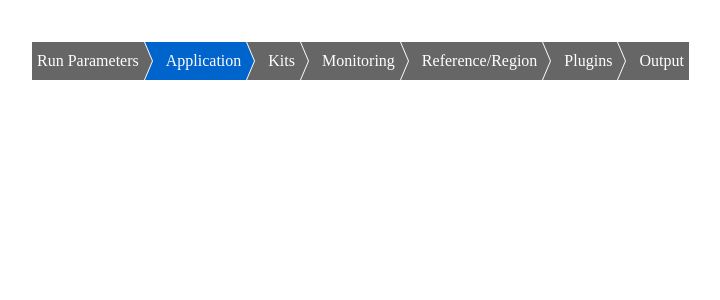
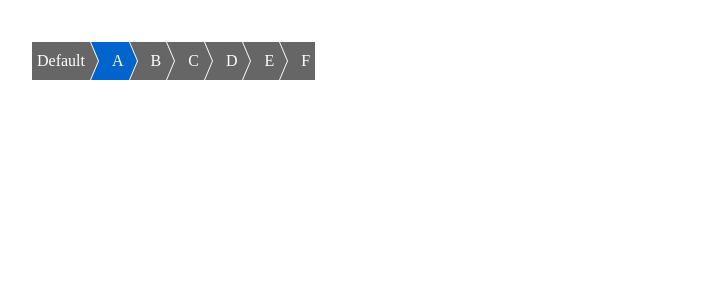
Before and after one commit to centre-for-language-speech-technology/CLST-2020, a Django app: page / in a window 1280 px wide. Shown: the top 300 px of the page, without its empty margins (16-736 px from the left). Run offline with Django 3.2, Linux system fonts and the light colour scheme.

Commit message:
Changed default text

```diff
--- a/equestria/fancybar/index.html
+++ /dev/null
@@ -1 +0,0 @@
-asdf
--- a/equestria/fancybar/templates/index.html
+++ b/equestria/fancybar/templates/index.html
@@ -10,26 +10,26 @@
 <br>
 <div class="row-fluid">
     <ul id="wizard-view-tabs2" class="chevronbar">
-        <li class="first" name="Run-Parameters">
-            <a class="" href="#">Run Parameters</a>
+        <li class="first" name="Default">
+            <a class="" href="#Default">Default</a>
         </li>
         <li class="active">
-            <a class="" href="#Application" title="Application">Application</a>
+            <a class="" href="#A" title="A">A</a>
         </li>
         <li class=""  class="">
-            <a class="" href="#Kits" title="Kits">Kits</a>
+            <a class="" href="#B" title="B">B</a>
         </li>
         <li class=""  class="">
-            <a class="" href="#Monitoring" title="Monitoring">Monitoring</a>
+            <a class="" href="#C" title="C">C</a>
         </li>
         <li class=""  class="">
-            <a class="" href="#Reference/Region" title="Reference/Region">Reference/Region</a>
+            <a class="" href="#D" title="D">D</a>
         </li>
         <li class=""  class="">
-            <a class="" href="#Plugins" title="Plugins">Plugins</a>
+            <a class="" href="#E" title="E">E</a>
         </li>
         <li class="last"  class="active">
-            <a class="" href="#Output" title="Output">Output</a>
+            <a class="" href="#F" title="F">F</a>
         </li>
     </ul>
 </div>
```
